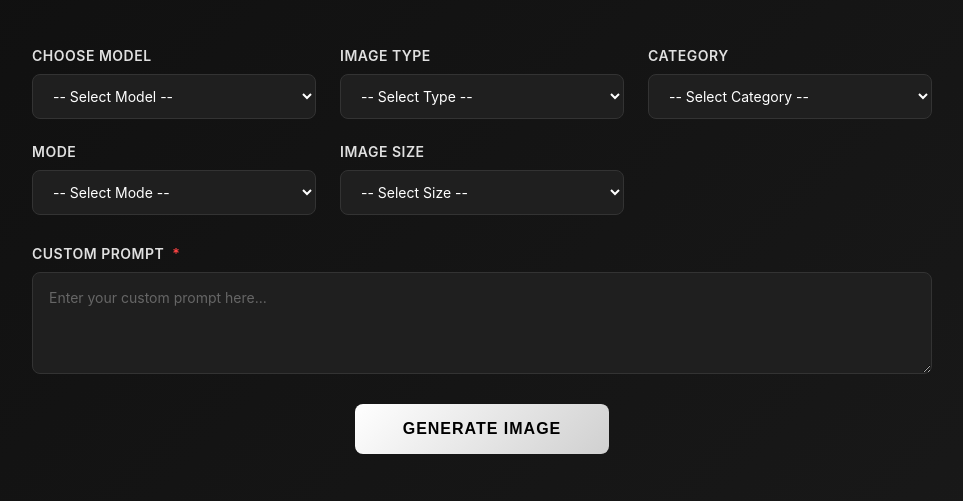
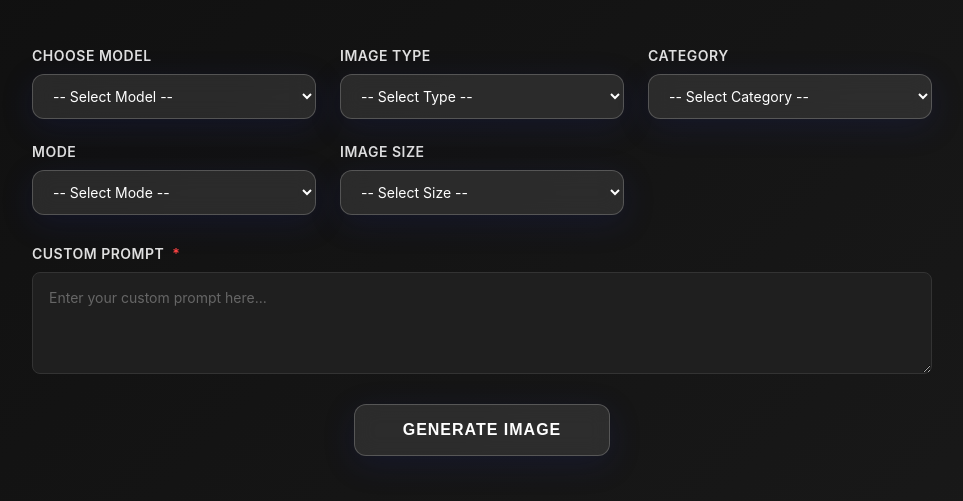
Before and after one commit to PuneethreddyGaddam/ai-image-generator, a website: page public/index.html in a window 1280 px wide. Shown: the part 132-633 px from the top of the page, without its empty margins (158-1121 px from the left). Drawn offline with Linux system fonts and the light colour scheme.

Commit message:
updated frontend

```diff
--- a/index.js
+++ b/index.js
@@ -8,6 +8,7 @@ env.config();
 const app = express();
 app.use(express.json());
 app.use(cors());
+app.use(express.static('public'));
 
 
 
--- a/public/index.html
+++ b/public/index.html
@@ -68,25 +68,30 @@
 
             select {
                 padding: 12px 16px;
-                border: 1px solid #333333;
-                background-color: #1f1f1f;
+                border: 1px solid rgba(255, 255, 255, 0.2);
+                background: rgba(255, 255, 255, 0.1);
                 color: #ffffff;
-                border-radius: 8px;
+                border-radius: 12px;
                 font-size: 14px;
                 cursor: pointer;
                 transition: all 0.3s ease;
                 font-family: inherit;
+                backdrop-filter: blur(10px);
+                -webkit-backdrop-filter: blur(10px);
+                box-shadow: 0 8px 32px 0 rgba(31, 38, 135, 0.2);
             }
 
             select:hover {
-                border-color: #555555;
-                background-color: #252525;
+                border-color: rgba(255, 255, 255, 0.3);
+                background: rgba(255, 255, 255, 0.15);
+                box-shadow: 0 12px 40px 0 rgba(31, 38, 135, 0.3);
             }
 
             select:focus {
                 outline: none;
-                border-color: #888888;
-                background-color: #252525;
+                border-color: rgba(255, 255, 255, 0.4);
+                background: rgba(255, 255, 255, 0.2);
+                box-shadow: 0 12px 40px 0 rgba(31, 38, 135, 0.3);
             }
 
             select option {
@@ -134,20 +139,24 @@
                 padding: 16px 48px;
                 font-size: 16px;
                 font-weight: 600;
-                border: none;
-                background: linear-gradient(135deg, #ffffff 0%, #d0d0d0 100%);
-                color: #000000;
-                border-radius: 8px;
+                border: 1px solid rgba(255, 255, 255, 0.2);
+                background: rgba(255, 255, 255, 0.1);
+                color: #ffffff;
+                border-radius: 12px;
                 cursor: pointer;
                 transition: all 0.3s ease;
                 text-transform: uppercase;
                 letter-spacing: 1px;
+                backdrop-filter: blur(10px);
+                -webkit-backdrop-filter: blur(10px);
+                box-shadow: 0 8px 32px 0 rgba(31, 38, 135, 0.2);
             }
 
             button:hover {
-                background: linear-gradient(135deg, #e8e8e8 0%, #b8b8b8 100%);
+                background: rgba(255, 255, 255, 0.15);
+                border-color: rgba(255, 255, 255, 0.3);
                 transform: translateY(-2px);
-                box-shadow: 0 10px 30px rgba(255, 255, 255, 0.1);
+                box-shadow: 0 12px 40px 0 rgba(31, 38, 135, 0.3);
             }
 
             button:active {
```
